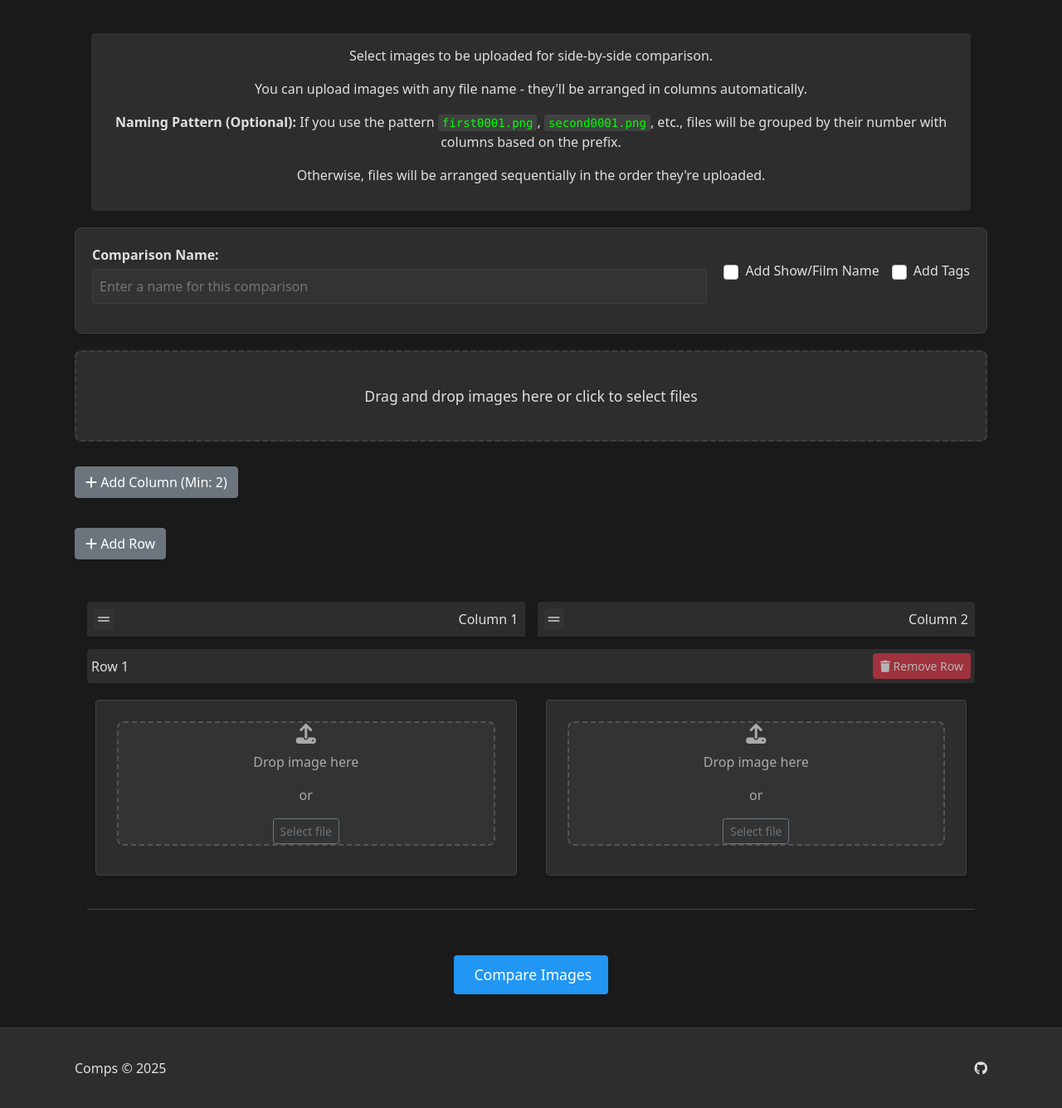
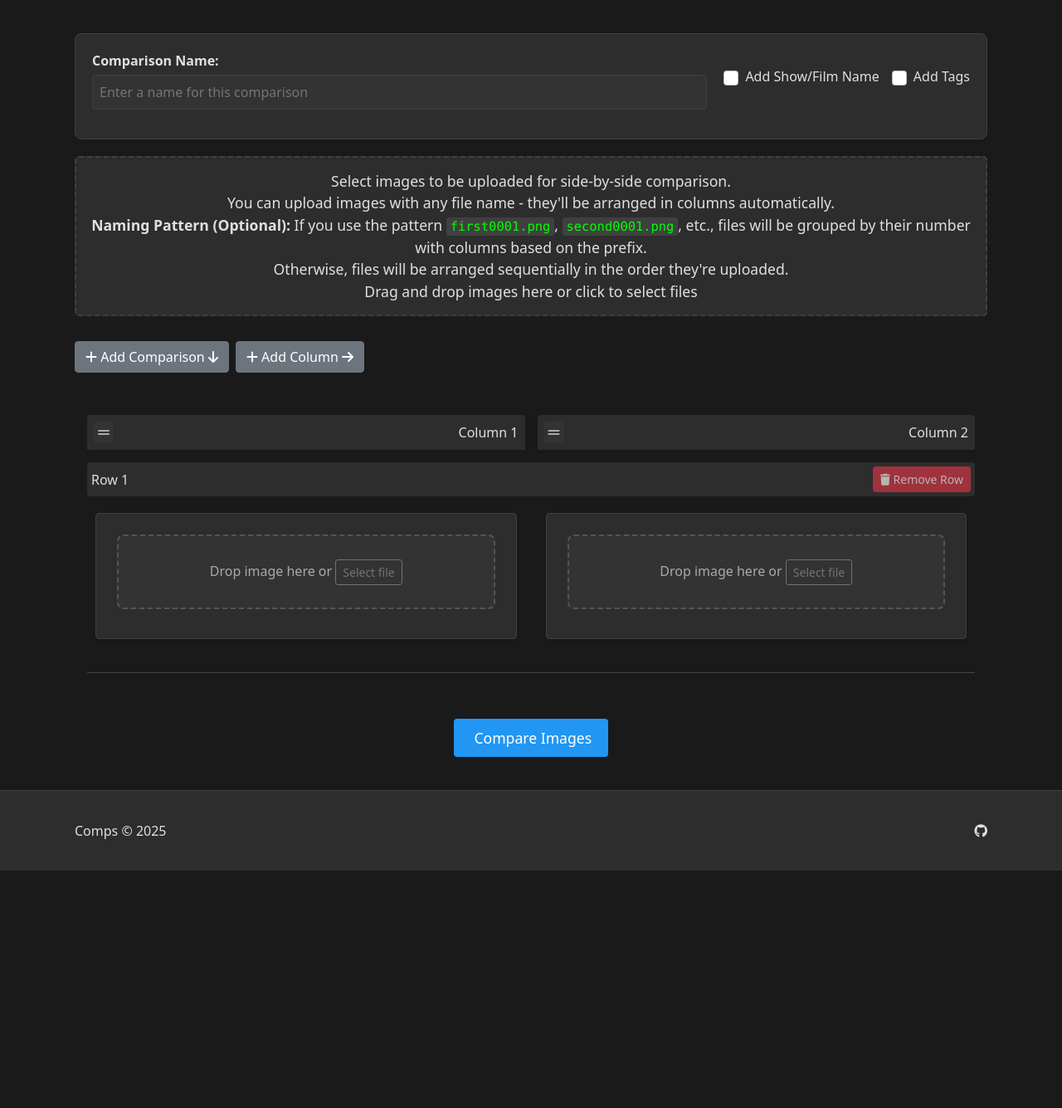
Before and after one commit to thezak48/comps, a FastAPI app: page / in a window 1280 px wide. Shown: the part 56-1391 px from the top of the page at 83% size. After the commit the page ends 1105 px from the top, so only its background shows below. Run offline with FastAPI, Linux system fonts and the light colour scheme; some libraries are stand-ins or nearby versions.

Commit message:
style(upload): :art: remove wasted space

```diff
--- a/static/css/style.css
+++ b/static/css/style.css
@@ -263,7 +263,7 @@ body.has-fixed-nav {
 .column-files {
     width: 100%;
     height: 100%;
-    min-height: 150px;
+    min-height: 120px;
     display: grid;
     grid-template-rows: auto;
     gap: 15px;
@@ -333,7 +333,6 @@ body.has-fixed-nav {
 }
 
 .upload-instructions {
-    margin: 20px;
     padding: 15px;
     background: #2d2d2d;
     border-radius: 5px;
@@ -462,6 +461,10 @@ body.has-fixed-nav {
     margin: 10px 0;
 }
 
+#addRowBtn {
+    margin: 10px 0;
+}
+
 /* Footer styling */
 .footer {
     background-color: #2d2d2d !important;
@@ -571,7 +574,7 @@ body.has-fixed-nav {
 /* Cell drop zone styles */
 .cell-drop-zone {
     width: 100%;
-    height: 150px;
+    height: 90px;
     border: 2px dashed #555;
     border-radius: 8px;
     display: flex;
--- a/static/js/upload.js
+++ b/static/js/upload.js
@@ -379,10 +379,7 @@ function createColumnElement(rowIndex, colIndex) {
     cellDropZone.className = 'cell-drop-zone';
     cellDropZone.innerHTML = `
         <div class="drop-instructions">
-            <i class="fas fa-upload"></i>
-            <p>Drop image here</p>
-            <p>or</p>
-            <button class="btn btn-sm btn-outline-secondary cell-upload-btn">Select file</button>
+            Drop image here or <button class="btn btn-sm btn-outline-secondary cell-upload-btn">Select file</button>
         </div>
     `;
     filesDiv.appendChild(cellDropZone);
@@ -886,7 +883,7 @@ function addColumn() {
     updatePreview();
 }
 
-// Update the removeColumn function to work with column index
+// Function to remove a column
 function removeColumn(columnIndex) {
     console.log(`Attempting to remove column at index: ${columnIndex}`);
 
@@ -1087,23 +1084,6 @@ document.getElementById('uploadButton').addEventListener('click', async () => {
     }
 });
 
-// Add the row button in the UI
-function addRowButton() {
-    const rowButtonContainer = document.createElement('div');
-    rowButtonContainer.className = 'row-button-container mb-3';
-
-    const addRowBtn = document.createElement('button');
-    addRowBtn.id = 'addRowBtn';
-    addRowBtn.className = 'btn btn-secondary mb-3 me-2';
-    addRowBtn.innerHTML = '<i class="fas fa-plus"></i> Add Row';
-    addRowBtn.onclick = addRow;
-
-    rowButtonContainer.appendChild(addRowBtn);
-
-    // Insert before the preview element
-    preview.parentNode.insertBefore(rowButtonContainer, preview);
-}
-
 // Call this after the page loads
 window.addEventListener('DOMContentLoaded', function() {
     document.getElementById('uploadButton').style.display = 'block';
@@ -1113,9 +1093,6 @@ window.addEventListener('DOMContentLoaded', function() {
         fileMatrix[0][i] = null;
     }
 
-    // Add the row button to the UI
-    addRowButton();
-
     // Initialize with empty columns
     for (let i = 0; i < columnCount; i++) {
         columnPrefixes.push(`column${i+1}`);
--- a/templates/index.html
+++ b/templates/index.html
@@ -25,13 +25,6 @@
         </div>
     </nav>
     <div class="container">
-        <div class="upload-instructions">
-            <p>Select images to be uploaded for side-by-side comparison.</p>
-            <p>You can upload images with any file name - they'll be arranged in columns automatically.</p>
-            <p><strong>Naming Pattern (Optional):</strong> If you use the pattern <code>first0001.png</code>, <code>second0001.png</code>, etc.,
-            files will be grouped by their number with columns based on the prefix.</p>
-            <p>Otherwise, files will be arranged sequentially in the order they're uploaded.</p>
-        </div>
         <div class="metadata-form">
             <div class="form-row">
                 <div class="form-group main-field">
@@ -58,13 +51,21 @@
                 <input type="text" id="tags" placeholder="Enter tags separated by commas">
             </div>
         </div>
-        <div class="upload-area w-100" id="dropZone">
+        <div class="upload-area w-100 upload-instructions" id="dropZone">
+            <p>Select images to be uploaded for side-by-side comparison.</p>
+            <p>You can upload images with any file name - they'll be arranged in columns automatically.</p>
+            <p><strong>Naming Pattern (Optional):</strong> If you use the pattern <code>first0001.png</code>, <code>second0001.png</code>, etc.,
+            files will be grouped by their number with columns based on the prefix.</p>
+            <p>Otherwise, files will be arranged sequentially in the order they're uploaded.</p>
             <p>Drag and drop images here or click to select files</p>
             <input type="file" id="fileInput" multiple accept="image/*" style="display: none;">
         </div>
         <div class="column-management d-flex">
+            <button id="addRowBtn" class="btn btn-secondary mb-3 me-2" onclick="addRow()">
+                <i class="fas fa-plus"></i> Add Comparison <i class="fa fa-arrow-down"></i>
+            </button>
             <button id="addColumnBtn" class="btn btn-secondary mb-3 me-2" onclick="addColumn()">
-                <i class="fas fa-plus"></i> Add Column (Min: 2)
+                <i class="fas fa-plus"></i> Add Column <i class="fa fa-arrow-right"></i>
             </button>
         </div>
         <div id="preview">
```
